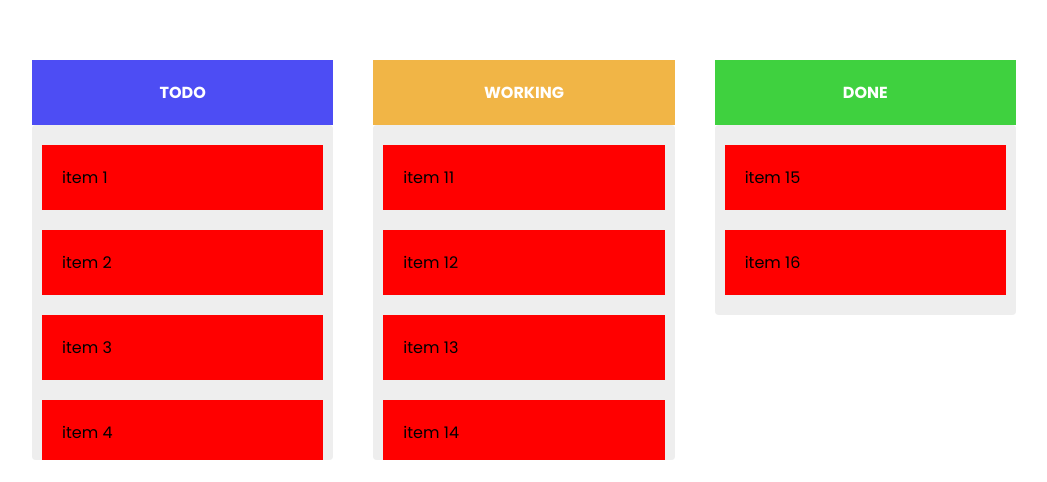
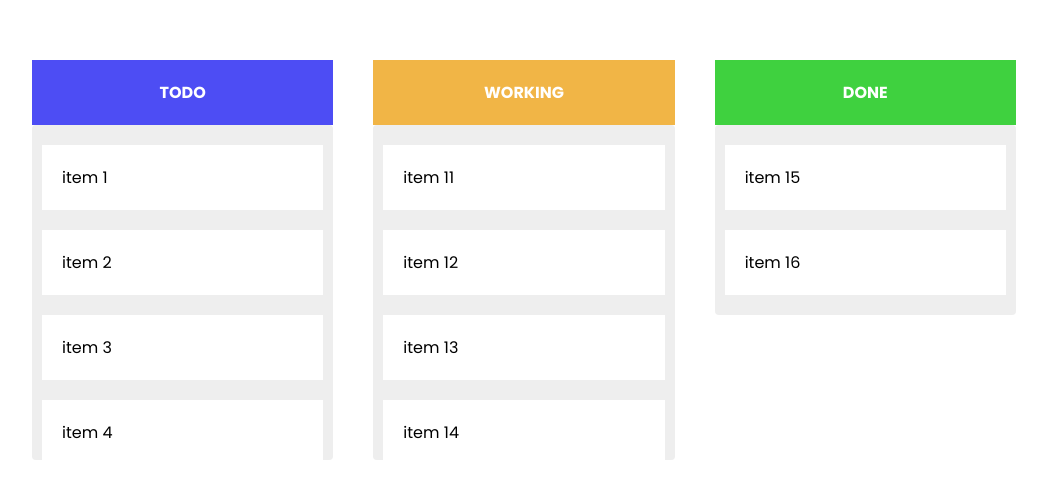
Before and after one commit to suryacodess/assignment-3, a plain HTML site: page index.html in a window 1280 px wide. Shown: the part 140-622 px from the top of the page, without its empty margins (116-1163 px from the left). Drawn offline with Linux system fonts and the light colour scheme.

Commit message:
code fixes

```diff
--- a/sass/style.scss
+++ b/sass/style.scss
@@ -75,7 +75,8 @@ body {
         .item {
           padding: 20px 20px;
           margin: 10px 0;
-          background: red;
+          background: white;
+          color: #000;
         }
       }
     }
```
Also changed, not shown: sass/style.css, 1 other file.
